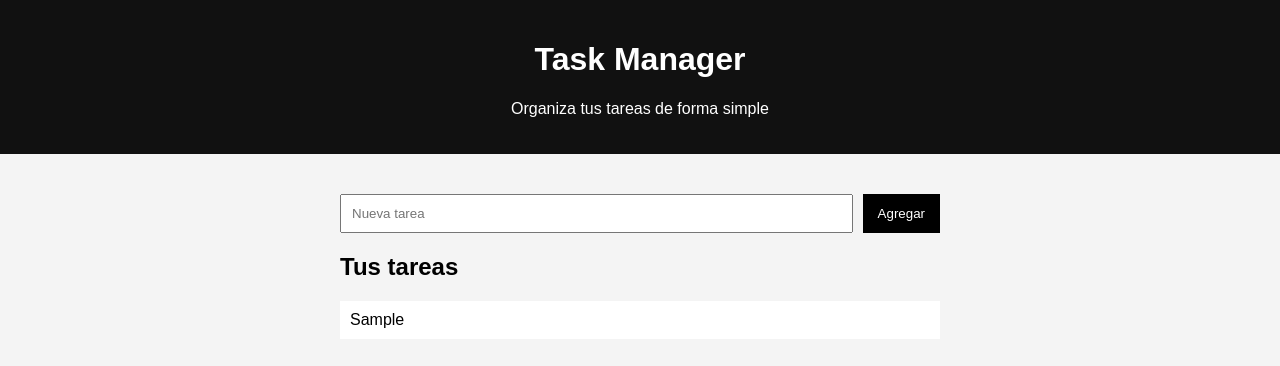
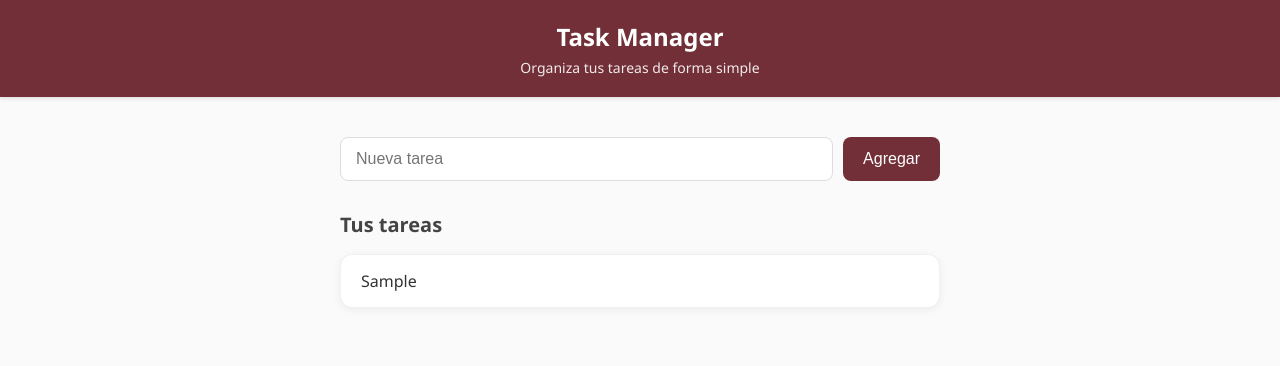
Before and after one commit to fertorres368/task-manager-course, a plain HTML site: page index.html in a window 1280 px wide. Both pictures are taken after typing "Sample" into the empty fields and a click on the button "Agregar". Drawn offline with Linux system fonts and the light colour scheme.

Commit message:
color change

```diff
--- a/css/styles.css
+++ b/css/styles.css
@@ -1,39 +1,78 @@
 body {
-    font-family: Arial, sans-serif;
-    background: #f4f4f4;
+    font-family: 'Segoe UI', Roboto, Helvetica, Arial, sans-serif;
+    background: #fafafa;
     margin: 0;
     padding: 0;
+    color: #333;
 }
 
 header {
-    background: #111;
+    background: #722f37;
+    /* Color vino */
     color: white;
     text-align: center;
     padding: 20px;
+    box-shadow: 0 2px 4px rgba(0, 0, 0, 0.1);
+}
+
+header h1 {
+    margin: 0 0 5px 0;
+    font-size: 24px;
+}
+
+header p {
+    margin: 0;
+    font-size: 14px;
+    opacity: 0.9;
 }
 
 main {
     max-width: 600px;
     margin: 40px auto;
+    padding: 0 20px;
 }
 
 .task-input {
     display: flex;
     gap: 10px;
-    margin-bottom: 20px;
+    margin-bottom: 30px;
 }
 
 input {
     flex: 1;
-    padding: 10px;
+    padding: 12px 15px;
+    border: 1px solid #ddd;
+    border-radius: 8px;
+    font-size: 16px;
+    outline: none;
+    transition: border-color 0.3s;
+}
+
+input:focus {
+    border-color: #722f37;
 }
 
 button {
-    padding: 10px 15px;
-    background: black;
+    padding: 12px 20px;
+    background: #722f37;
+    /* Color vino */
     color: white;
     border: none;
+    border-radius: 8px;
     cursor: pointer;
+    font-size: 16px;
+    font-weight: 500;
+    transition: background 0.3s;
+}
+
+button:hover {
+    background: #5a242b;
+}
+
+.task-list h2 {
+    font-size: 20px;
+    margin-bottom: 15px;
+    color: #444;
 }
 
 .task-list ul {
@@ -43,6 +82,18 @@ button {
 
 .task-list li {
     background: white;
-    padding: 10px;
-    margin-bottom: 10px;
+    padding: 15px 20px;
+    margin-bottom: 12px;
+    border-radius: 12px;
+    box-shadow: 0 2px 8px rgba(0, 0, 0, 0.06);
+    border: 1px solid #f0f0f0;
+    font-size: 16px;
+    display: flex;
+    align-items: center;
+    transition: transform 0.2s, box-shadow 0.2s;
 }
+
+.task-list li:hover {
+    transform: translateY(-2px);
+    box-shadow: 0 4px 12px rgba(0, 0, 0, 0.1);
+}
```
